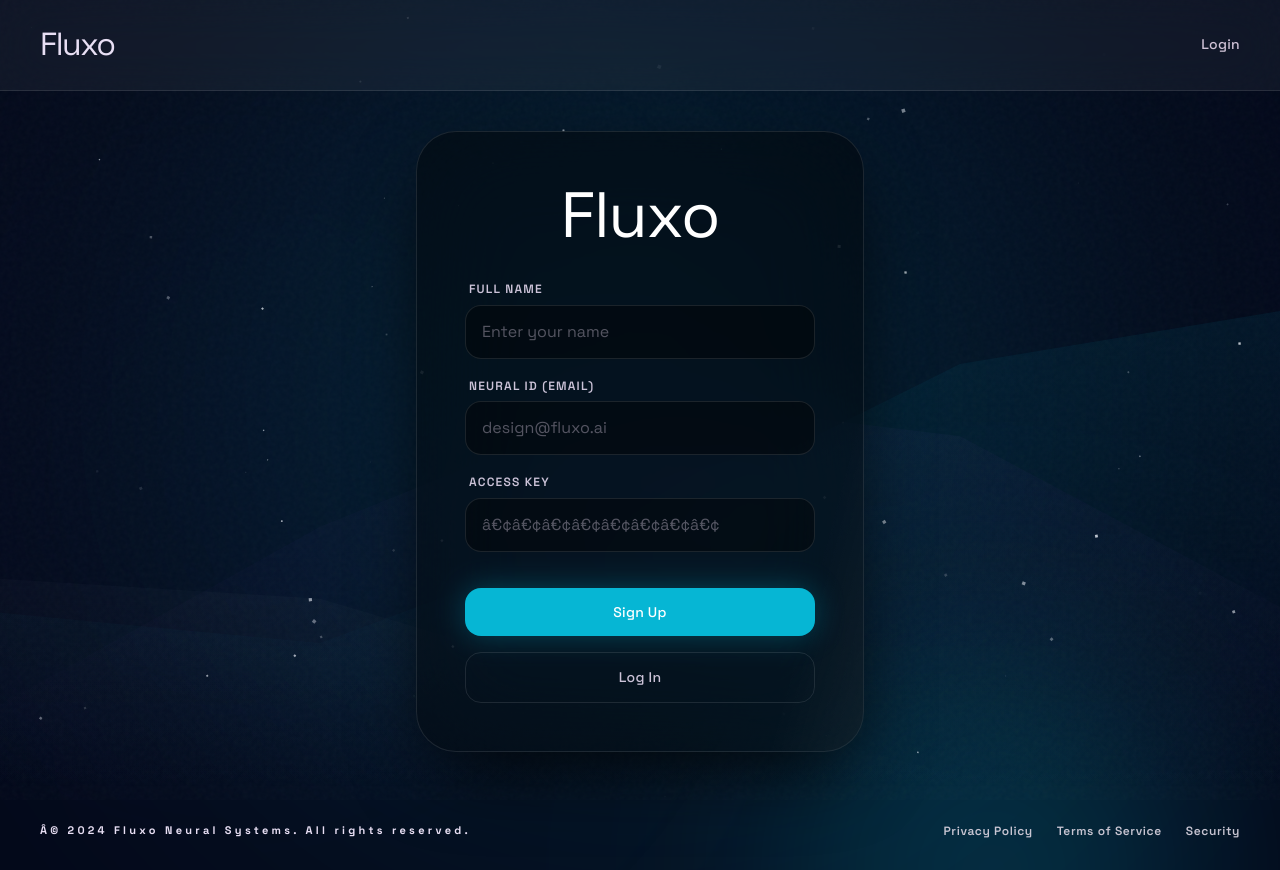
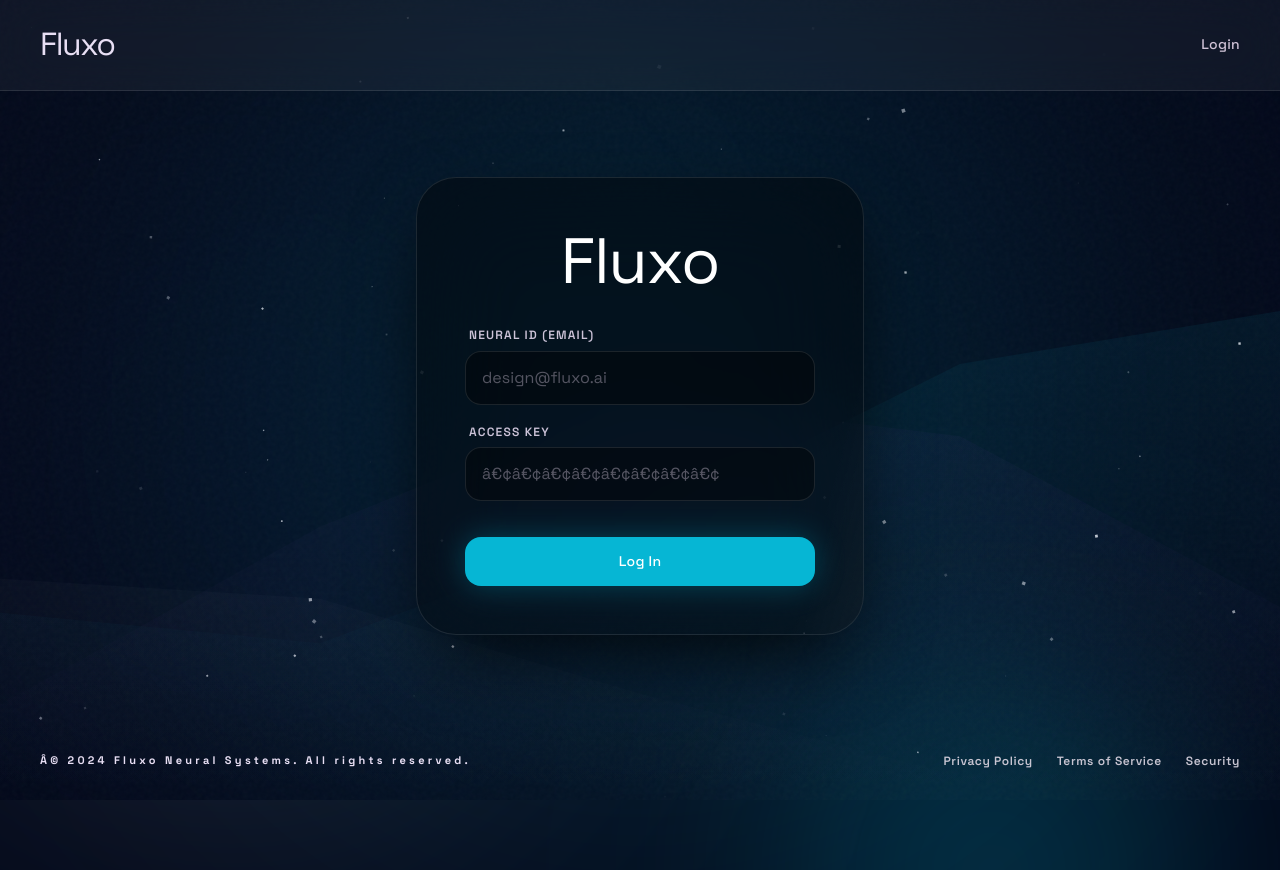
Before and after one commit to rnobsessed01/fluxo-web, a website: page login.html in a window 1280 px wide. After the commit the page ends 800 px from the top, so only its background shows below. Drawn offline with nearby package versions, Linux system fonts and the light colour scheme.

Commit message:
Add files via upload

```diff
--- a/login.html
+++ b/login.html
@@ -260,12 +260,7 @@
 <h1 class="font-display-lg text-display-lg text-white">Fluxo</h1>
 </div>
 <form class="flex flex-col gap-5 w-full relative z-20">
-<div class="flex flex-col gap-2">
-<label class="font-label-sm text-label-sm text-[#ccc3d8] uppercase tracking-widest pl-1" for="name">Full Name</label>
-<div class="relative group">
-<input class="w-full bg-black/40 border border-white/10 rounded-2xl px-4 py-3.5 text-white font-body-md placeholder:text-on-surface-variant/40 outline-none transition-all duration-300 focus:border-[#06B6D4] focus:ring-1 focus:ring-[#06B6D4]/50 group-hover:border-white/20" id="name" placeholder="Enter your name" type="text"/>
-</div>
-</div>
+
 <div class="flex flex-col gap-2">
 <label class="font-label-sm text-label-sm text-[#ccc3d8] uppercase tracking-widest pl-1" for="email">Neural ID (Email)</label>
 <div class="relative group">
@@ -279,10 +274,7 @@
 </div>
 </div>
 <div class="flex flex-col gap-4 mt-4">
-<button id="register-btn" onclick="handleAuth('register')" class="w-full bg-[#06B6D4] text-white rounded-2xl py-4 font-label-md text-label-md shadow-[0_0_30px_rgba(6,182,212,0.3)] hover:shadow-[0_0_30px_rgba(6,182,212,0.6)] transition-all duration-300 active:scale-[0.98]" type="button">
-                        Sign Up
-                    </button>
-<button id="login-btn" onclick="handleAuth('login')" class="w-full bg-transparent border border-white/10 text-[#ccc3d8] rounded-2xl py-4 font-label-md text-label-md hover:bg-white/5 transition-all duration-300 active:scale-[0.98]" type="button">
+<button id="login-btn" onclick="handleAuth('login')" class="w-full bg-[#06B6D4] text-white rounded-2xl py-4 font-label-md text-label-md shadow-[0_0_30px_rgba(6,182,212,0.3)] hover:shadow-[0_0_30px_rgba(6,182,212,0.6)] transition-all duration-300 active:scale-[0.98]" type="button">
                         Log In
                     </button>
 </div>
```
